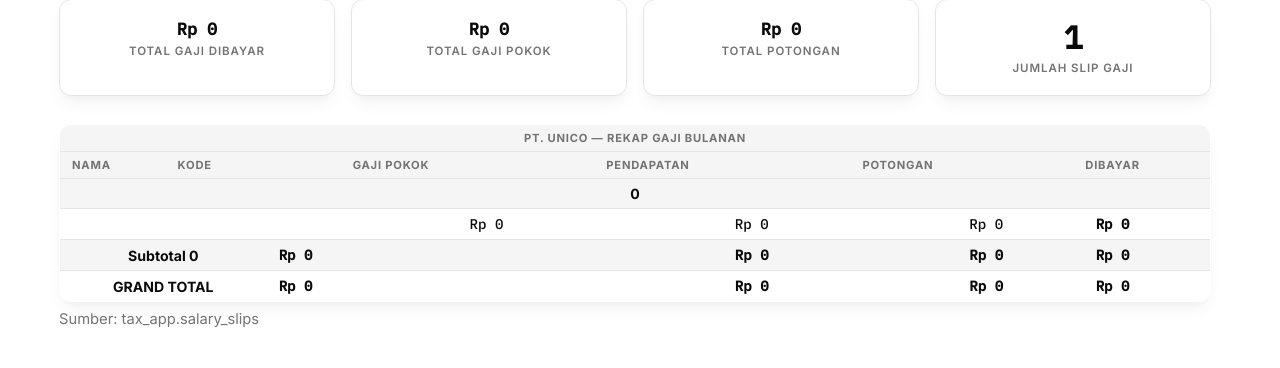
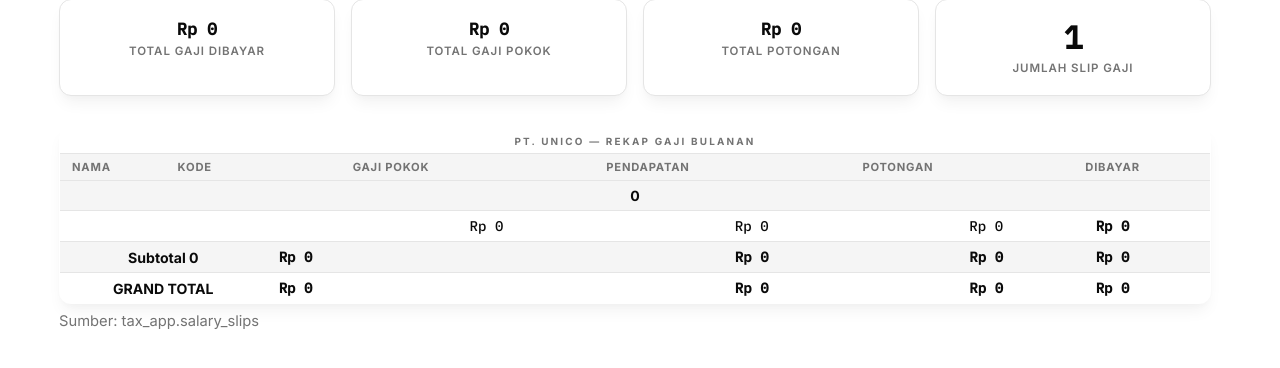
Before and after one commit to rnga4/absen_local, a PHP site: page /rekap_bulanan.php in a window 1280 px wide. Shown: the part 270-638 px from the top of the page. Run offline with PHP 8.4, Linux system fonts and the light colour scheme; the visitor is signed in with stand-in values (Sample User, id 1); data that the repository does not hold is empty; some web fonts are replaced.

Commit message:
style: apply brand header styling to monthly recap table

```diff
--- a/app/assets/style.css
+++ b/app/assets/style.css
@@ -310,7 +310,8 @@ h2.dept-title {
 .tbl.weekly th, .tbl.weekly td { text-align: center; padding: 8px 6px; }
 
 /* Baris identitas perusahaan: ramping, kecil, muted */
-.tbl.weekly .brand-row th {
+.tbl.weekly .brand-row th,
+.tbl.rekap .brand-row th {
   font-family: var(--font-sans);
   font-size: 0.62rem;
   font-weight: 700;
--- a/app/rekap_bulanan.php
+++ b/app/rekap_bulanan.php
@@ -203,7 +203,7 @@ if (($_GET['export'] ?? '') === '1') {
             <div class="card"><div class="num"><?= $grand['count'] ?></div><div class="lbl">Jumlah Slip Gaji</div></div>
         </div>
         <div class="tbl-wrap">
-            <table class="tbl">
+            <table class="tbl rekap">
                 <thead>
                     <tr class="brand-row"><th colspan="6">PT. UNICO — REKAP GAJI BULANAN</th></tr>
                     <tr>
```
